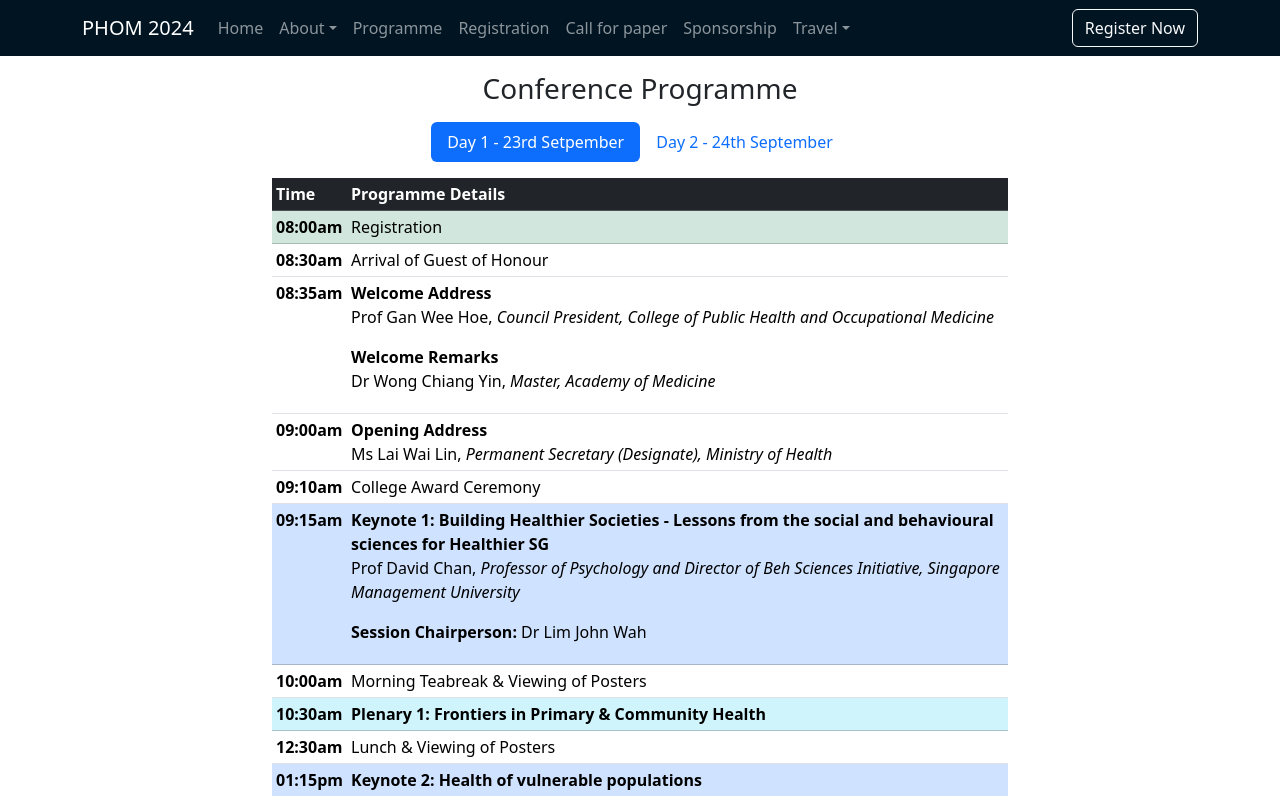
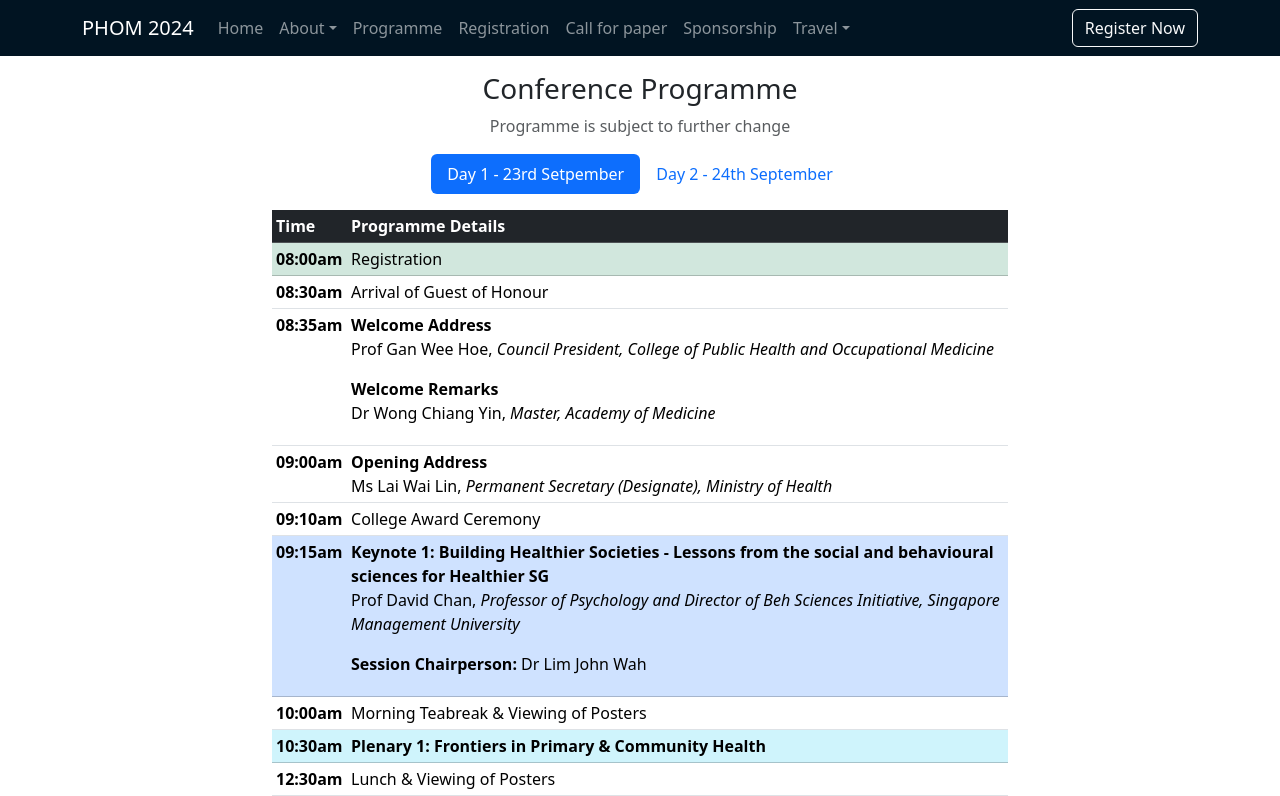
Before and after one commit to llja0112/PHOMC, a Next.js app: page /programme in a window 1280 px wide. Shown: the top 796 px of the page. Built offline with nearby package versions, Linux system fonts and the light colour scheme.

Commit message:
Add disclaimer for programme

```diff
--- a/app/programme/page.tsx
+++ b/app/programme/page.tsx
@@ -11,7 +11,8 @@ export default function Page () {
     <div className="container">
       <div className="row">
         <div className="col-md-8 offset-md-2">
-          <h3 className="text-center my-3">Conference Programme</h3>
+          <h3 className="text-center mt-3">Conference Programme</h3>
+          <p className="text-center text-muted">Programme is subject to further change</p>
           <Tab.Container defaultActiveKey="first">
             <div className="my-3">
               <Nav variant="pills" className='justify-content-center'>
```
